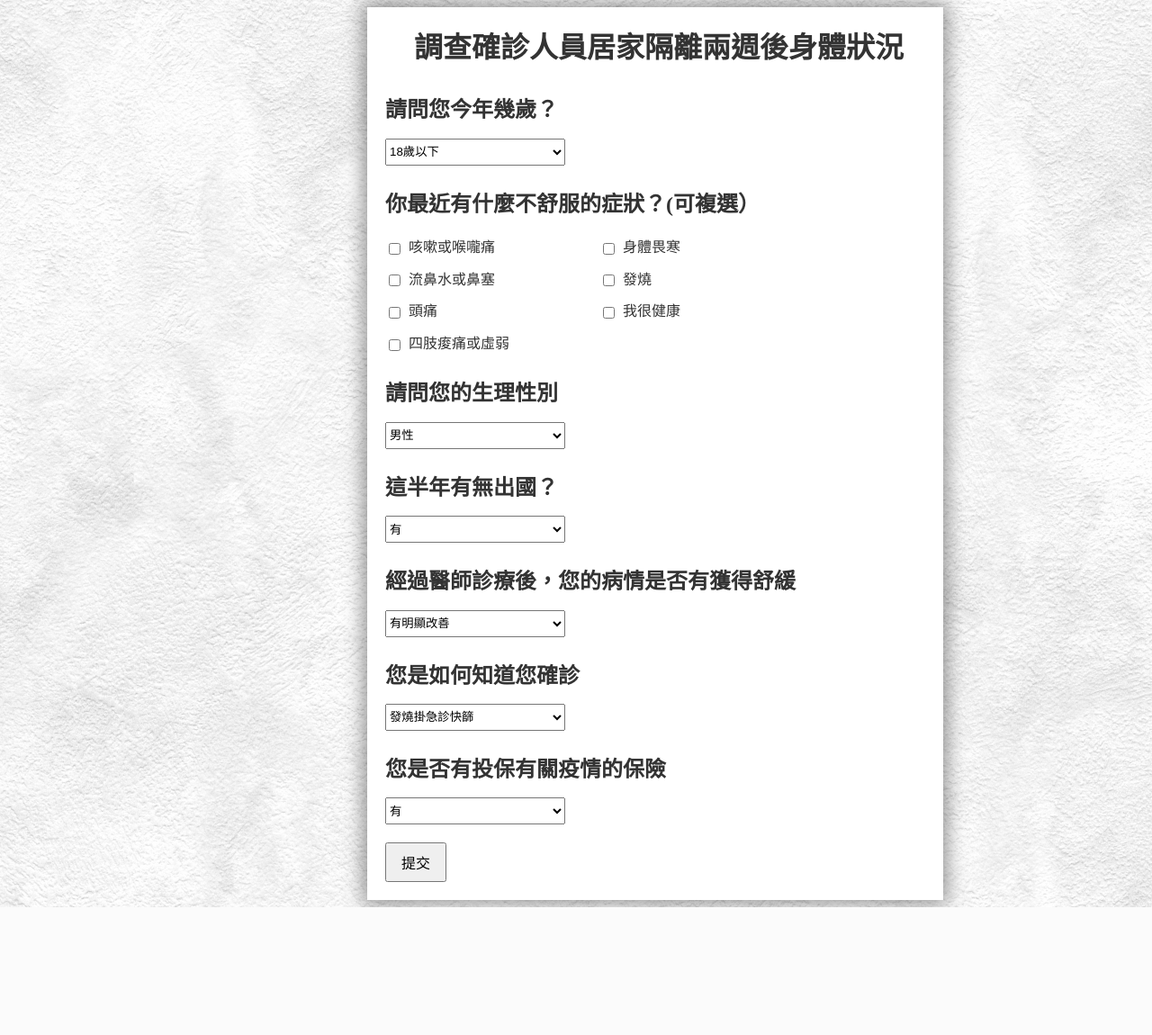
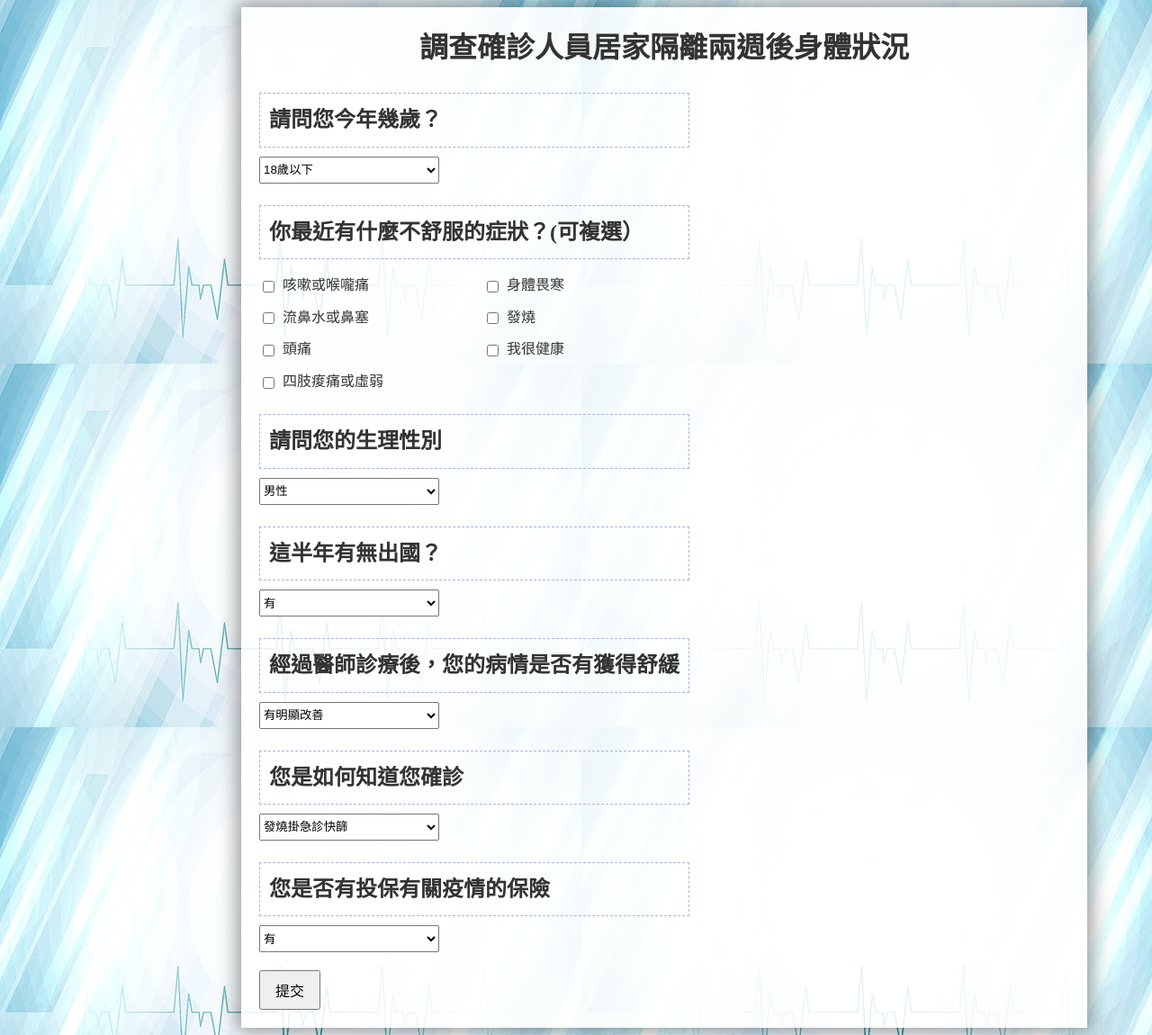
Before and after one commit to Godbb1994/MyDjango, a Django app: template polls/templates/polls/index.html in a window 1280 px wide. Shown: the whole page at 90% size. Before the commit the page ends 1008 px from the top, so only its background shows below. Run offline with Django 3.2, Linux system fonts and the light colour scheme; the template is opened without the code that fills it: values that come from a table or form of the project are taken from there, others are empty; data comes from the database, SQL or seed files in the repository; both versions use the stored data as it was after the commit.

Commit message:
try sumit

```diff
--- a/mysite/urls.py
+++ b/mysite/urls.py
@@ -7,6 +7,7 @@ urlpatterns = [
     path("polls/", include("polls.urls")),
     path("admin/", admin.site.urls),
     path("__debug__/", include("debug_toolbar.urls")),
+
 ]
 
 # urls.py end
--- a/polls/static/polls/style.css
+++ b/polls/static/polls/style.css
@@ -17,7 +17,7 @@
 }
 
 body {
-  background-image: url("images/02.jpeg"); /* 指定背景圖片 */
+  background-image: url("images/02.jpg"); /* 指定背景圖片 */
   background-color: #fff;
   font-family: serif;
   color: #333;
@@ -31,7 +31,7 @@ h1 {
   text-align: center;
   font-size: 2em;
   margin: 0 0 1em 0;
-  box-shadow: 0 0 10px rgba(0, 0, 0, 0.2);
+  box-shadow: 0 0 10px rgba(0, 0, 0, 0.7);
   width: 550px;
   height: 100px;
   margin-top: 20px;
@@ -126,30 +126,36 @@ select {
     width: 200px;
     height: 30px;  /* Adjust height as needed */
   }
-  .container {
-  background-color: #fff;
+.container {
+    background-color: rgba(255, 255, 255, 0.88);
   display: flex;
   flex-direction: column;
-  align-items: flex-start; /* 修改屬性，將容器內元素水平靠左對齊 */
+  align-items: flex-start; /* 將容器內元素水平靠左對齊 */
   justify-content: center;
   position: relative;
-  left: 20%;
+  left: 21%;
+  max-width: 900px;
   margin-left: auto;
   margin-right: auto;
   flex: 1;
   box-shadow: 0 0 20px 5px rgba(0, 0, 0, 0.4);
-    margin: 0 auto;
-  max-width: 600px;
+  margin: 0 auto;
   padding: 20px;
 }
+
 .container h1 {
-  text-align: center; /* 將標題置中 */
-  border: none; /* 移除標題的框框 */
-  width: auto; /* 去除固定寬度 */
-  height: auto; /* 去除固定高度 */
-    margin: 0; /* 清除標題的預設邊距 */
-  padding: 0; /* 清除標題的預設內距 */
-  box-shadow: none; /* 移除陰影效果 */
+  text-align: center; /* 保持標題置中對齊 */
+  margin: 0 auto; /* 使用自動外邊距使標題水平置中 */
+  width: fit-content; /* 使用自適應寬度使標題僅包裹其內容 */
+  box-shadow: none;
+  border: none;
+  height: auto;
+  padding: 0;
+}
+.container h2 {
+  border: 1px dashed #afb4db;
+  padding: 10px;
+  margin-bottom: 10px;
 }
 .container h1,
 .container h2,
@@ -177,7 +183,11 @@ select {
 .container input[type="submit"] {
   margin-top: 20px;
 }
-
+.container .question-container {
+  border: 1px dashed #ccc !important;
+  padding: 10px;
+  margin-bottom: 10px;
+}
 .question li {
   display: flex;
   align-items: center;
--- a/polls/templates/polls/index.html
+++ b/polls/templates/polls/index.html
@@ -8,12 +8,14 @@
   <title>近期COVID-19確診人員問卷調查</title>
   <script>alert("如果您沒有確診過或是未達隔離天數請勿填寫表單")</script>
 </head>
+
 <body style="display: flex;">
   <div class="container">
+
     {% block content %}
     {% endblock %}
 
-    <h1>&nbsp;&nbsp;&nbsp;&nbsp;調查確診人員居家隔離兩週後身體狀況</h1>
+    <h1>調查確診人員居家隔離兩週後身體狀況</h1>
     {% if latest_question_list %}
       <form method="post" action="/submit">
         {% csrf_token %}
--- a/polls/urls.py
+++ b/polls/urls.py
@@ -1,6 +1,4 @@
-# urls.py start
 from django.urls import path
-
 from . import views
 
 app_name = "polls"
@@ -9,5 +7,5 @@ urlpatterns = [
     path("<int:pk>/", views.DetailView.as_view(), name="detail"),
     path("<int:pk>/results/", views.ResultsView.as_view(), name="results"),
     path("<int:question_id>/vote/", views.vote, name="vote"),
+    path('submit/', views.submit_data, name='submit'),
 ]
-#urls.py end
```
Also changed, not shown: polls/admin.py (+1 -8 lines), polls/templates/polls/submit_error.html (added, +10 -0 lines), polls/templates/polls/submit_success.html (added, +10 -0 lines), polls/views.py (+11 -1 lines), db.sqlite3, polls/static/polls/images/02.jpeg (deleted), polls/static/polls/images/02.jpg (added).
